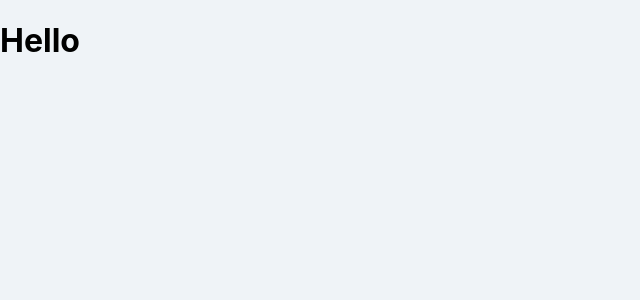
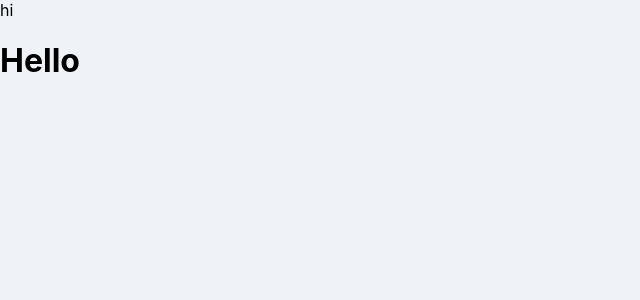
Before and after one commit to hanzanhae/project1, a React (Create React App) app: page /about-us in a window 1280 px wide. Shown: the top 300 px of the page, without its empty margins (0-640 px from the left). Built offline with nearby package versions, Linux system fonts and the light colour scheme.

Commit message:
오류확인

```diff
--- a/src/App.js
+++ b/src/App.js
@@ -5,6 +5,7 @@ import Home from "./routes/home";
 function App() {
   return (
     <Router>
+      <div>hi</div>
       <Routes>
         {/* "/about-us" 경로로 가면 "Hello" 메시지를 렌더링 */}
         <Route path="/about-us" element={<h1>Hello</h1>} />
```
